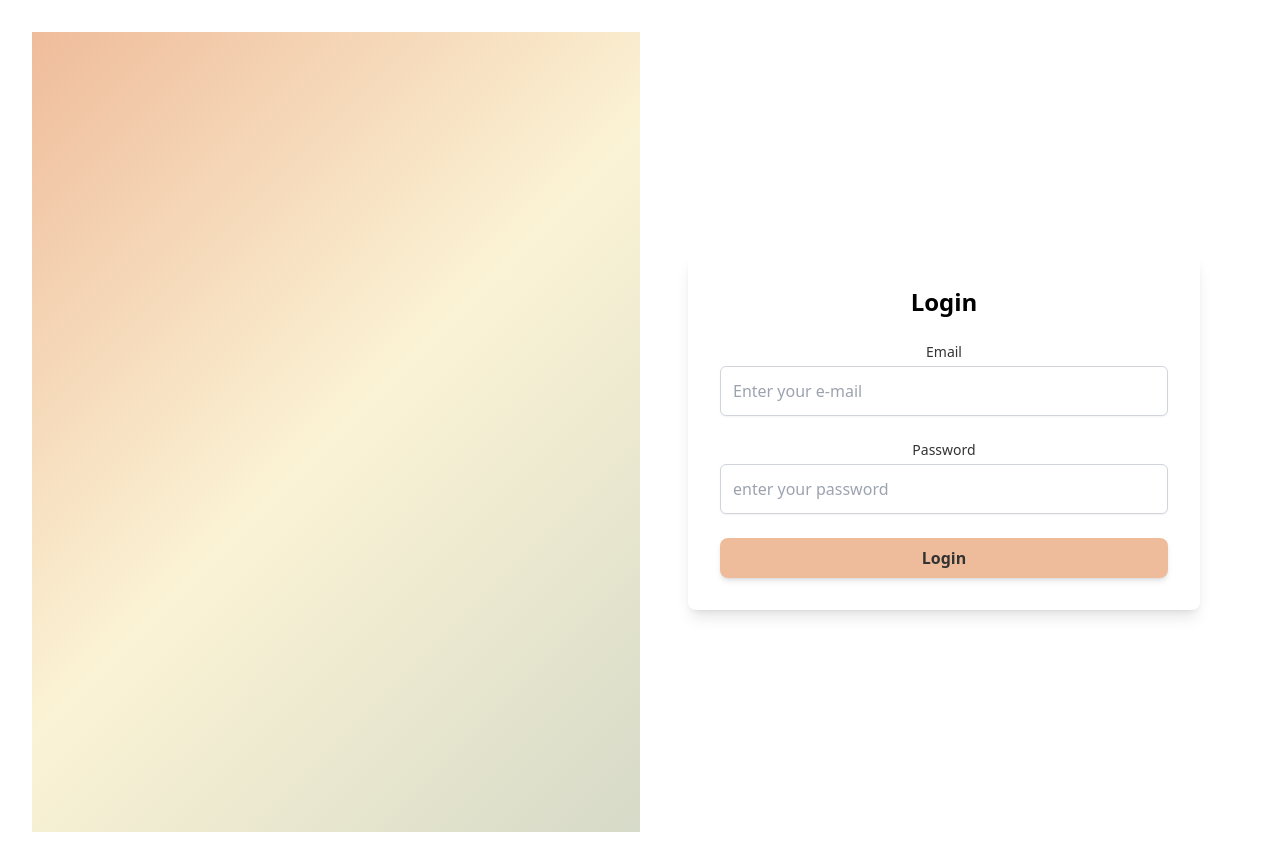
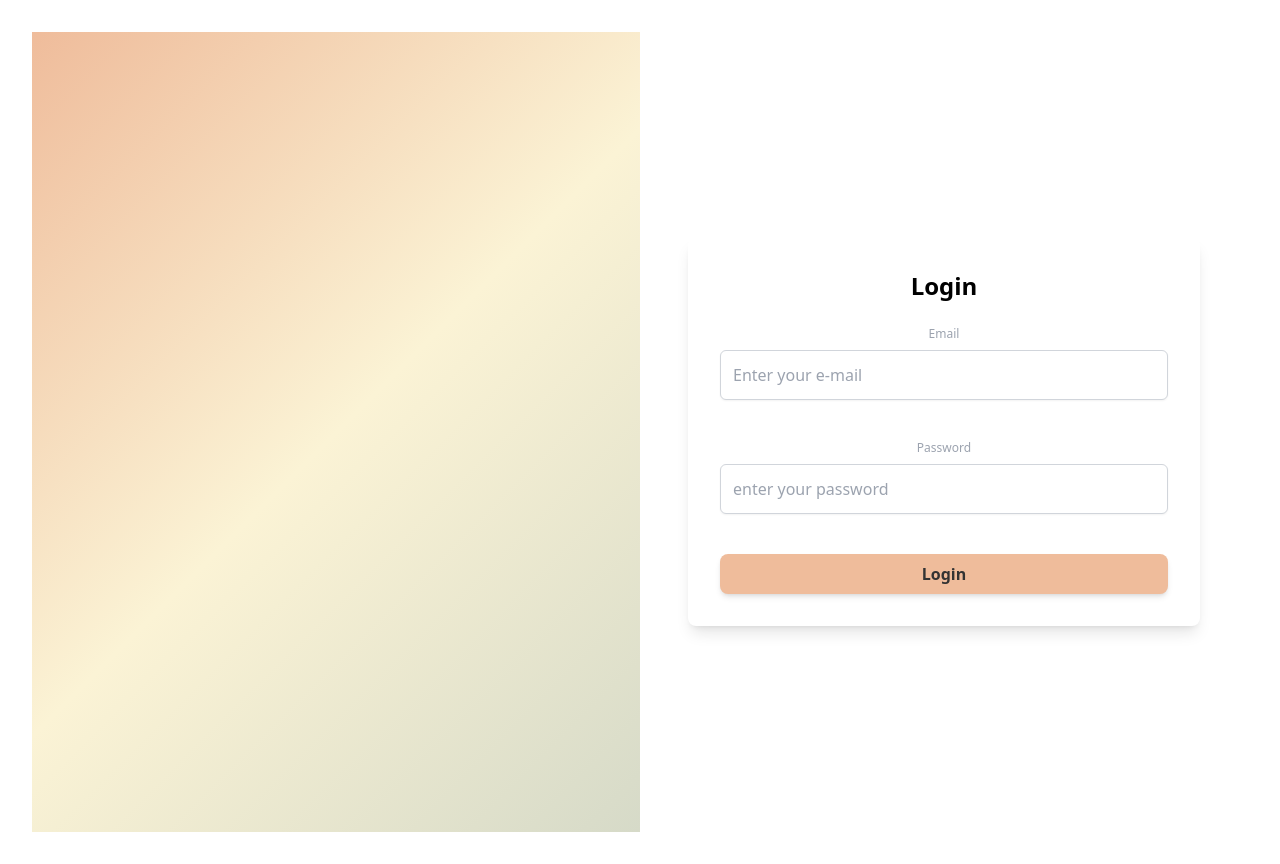
Before and after one commit to yatishGautam/Heartlink_frontend, a React (Vite) app: page / in a window 1280 px wide. Built offline with nearby package versions, Linux system fonts and the light colour scheme.

Commit message:
addedinpur error

```diff
--- a/src/components/Common/FormInput.jsx
+++ b/src/components/Common/FormInput.jsx
@@ -1,19 +1,39 @@
 import React from "react";
 
-const FormInput = ({ label, type, value, onChange, placeholder, name }) => {
+const FormInput = ({
+	label,
+	type,
+	value,
+	onChange,
+	placeholder,
+	name,
+	error,
+}) => {
 	return (
-		<div>
-			<label className="block text-charcoalGray text-sm font-medium mb-1">
+		<div className="mb-4">
+			{/* Label */}
+			<label className="block text-gray-400 text-xs font-medium mb-2">
 				{label}
 			</label>
+
+			{/* Input Field */}
 			<input
 				type={type}
 				value={value}
 				name={name}
 				onChange={onChange}
 				placeholder={placeholder}
-				className="w-full p-3 border border-gray-300 rounded-md shadow-sm focus:outline-none"
-			></input>
+				className={`w-full p-3 border rounded-md shadow-sm transition duration-150 ease-in-out
+          ${
+						error
+							? "border-red-500 focus:border-red-500 focus:ring-red-500"
+							: "border-gray-300 focus:border-blue-500 focus:ring-blue-500"
+					}
+        `}
+			/>
+
+			{/* Error Message */}
+			{error && <p className="text-xs text-red-500 mt-1">{error}</p>}
 		</div>
 	);
 };
```
